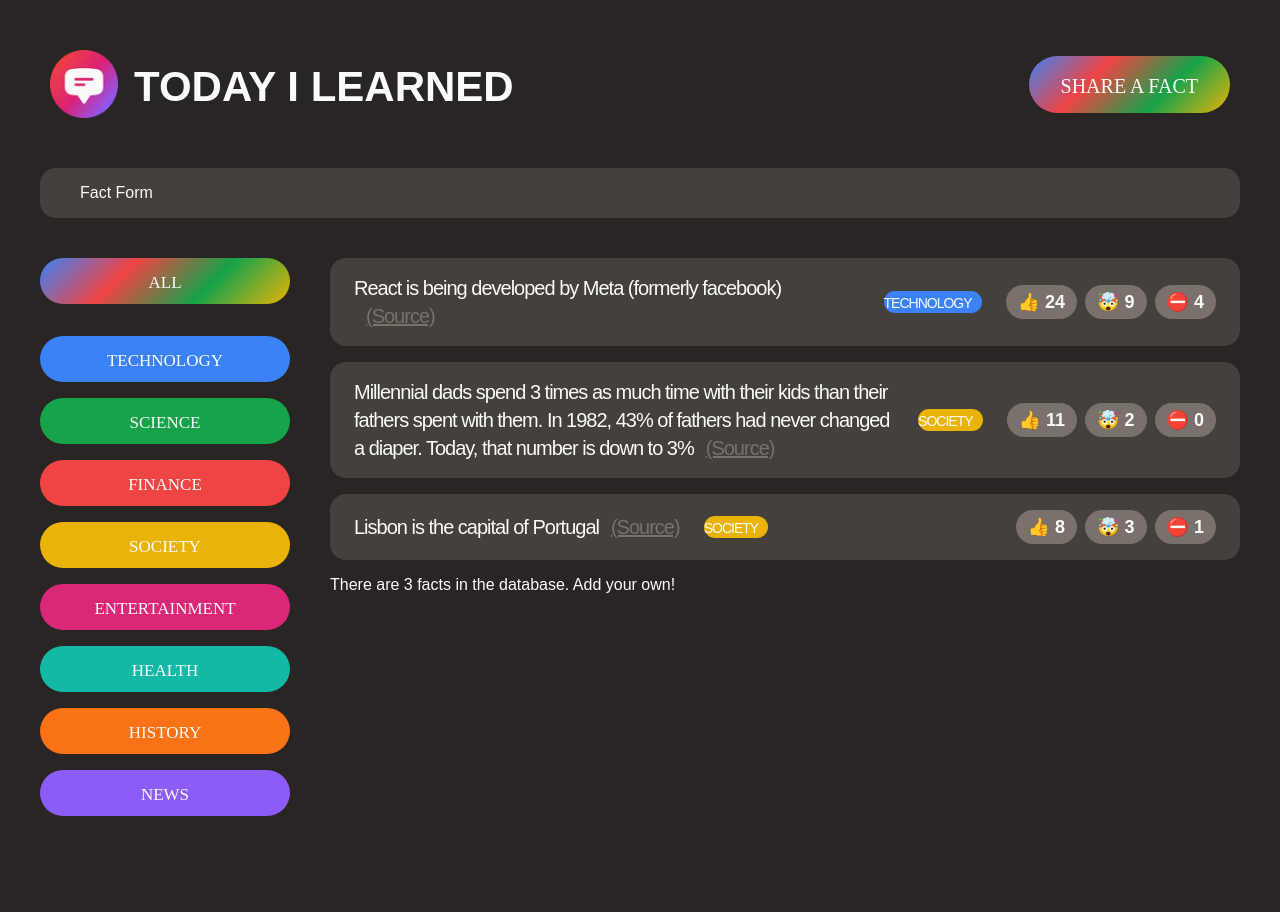
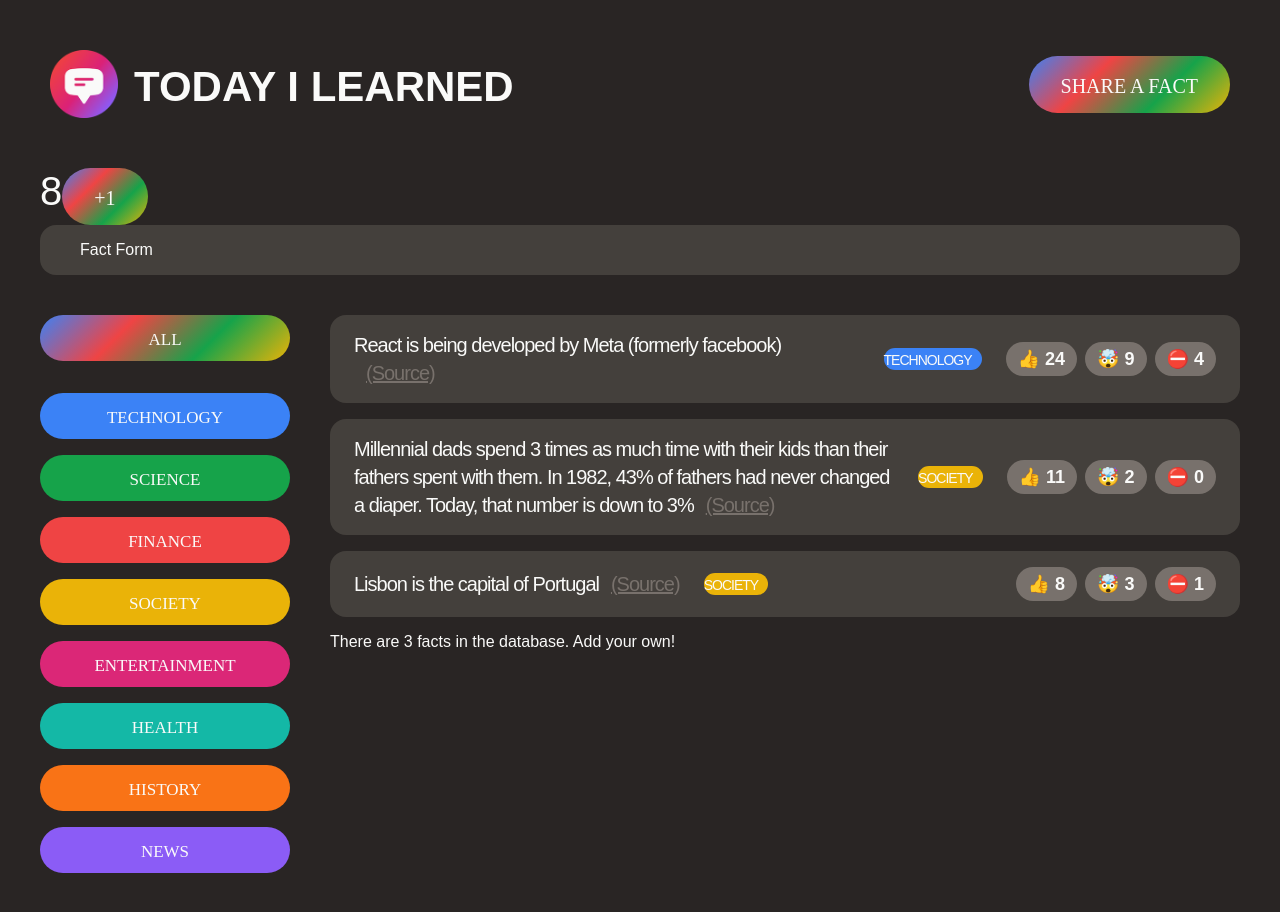
Before and after one commit to Nairouz-Belle/today-I-learned, a React (Create React App) app: page / in a window 1280 px wide. Shown: the top 912 px of the page. Before the commit the page ends 872 px from the top, so only its background shows below. Built offline with nearby package versions, Linux system fonts and the light colour scheme; a web font is replaced by a local one.

Commit message:
Simple example of STATE.

```diff
--- a/src/App.js
+++ b/src/App.js
@@ -1,3 +1,4 @@
+import { useState } from 'react';
 import './style.css'
 
 
@@ -35,6 +36,15 @@ const initialFacts = [
   },
 ];
 
+function Counter(){
+  //arg1: count. arg2: function named setCount
+  const [count,setCount] = useState(8);
+
+  return (<div>
+    <span style={{fontSize: '40px'}}>{count}</span>
+    <button className='btn btn-large' onClick={()=> setCount((c) => c+1)}>+1</button>
+  </div>);
+}
 
 function App() {
   const appTitle = "Today I Learned"
@@ -49,6 +59,7 @@ function App() {
           </div>
           <button className="btn btn-large btn-open">Share a Fact</button>
       </header>
+      <Counter/>
       <NewFactForm />
       <main className='main'>
         <CategoryFilter/>
```
